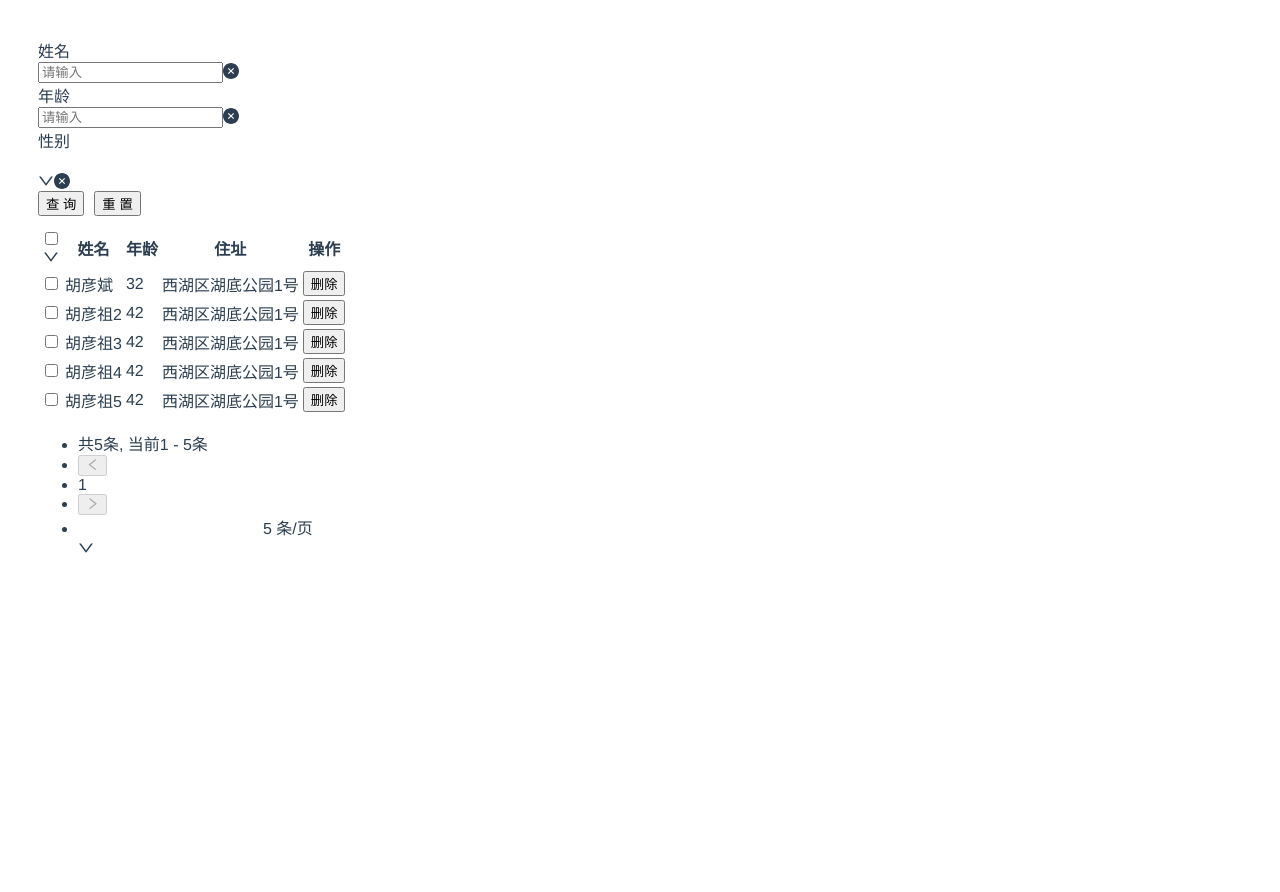
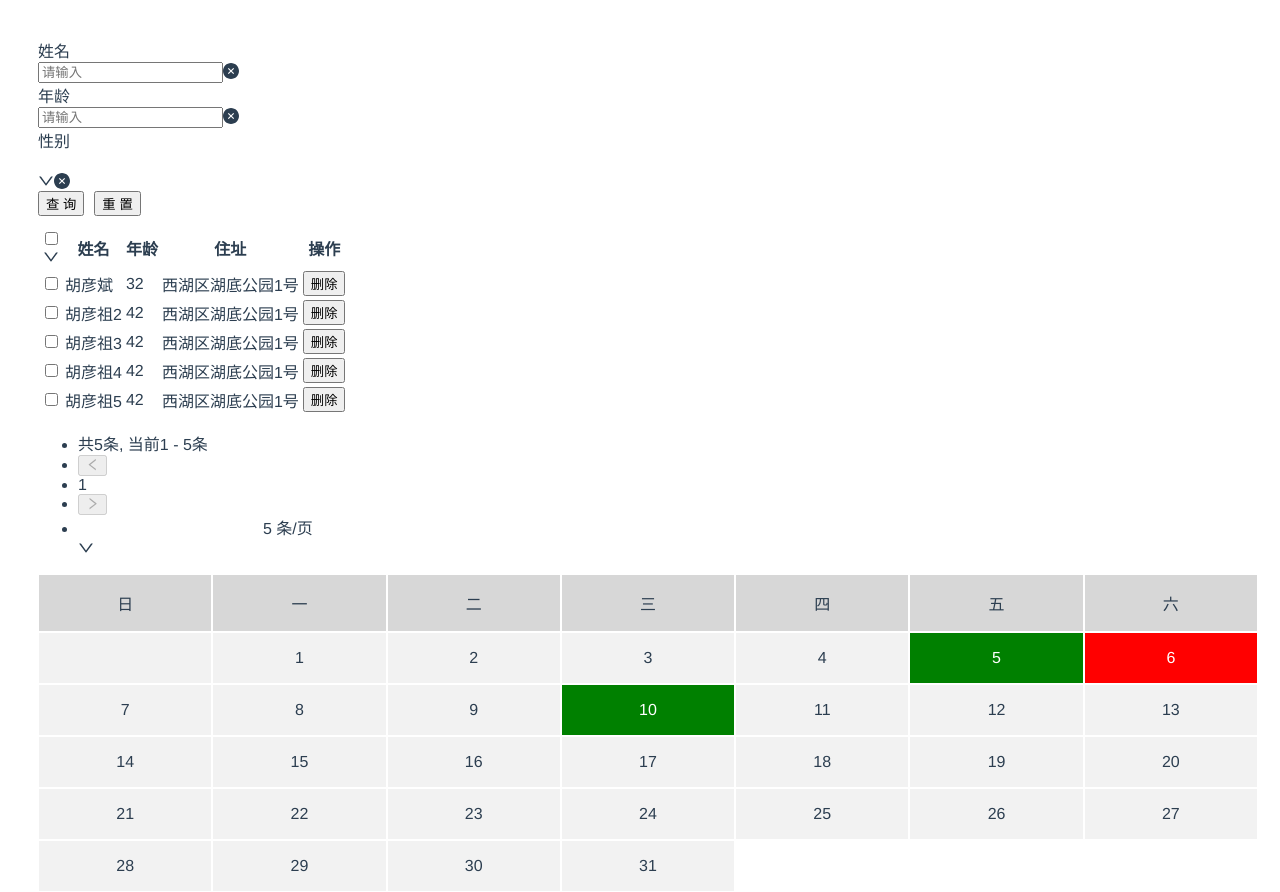
Before and after one commit to newDayStudy/vite-vue, a Vue app: page /#/home in a window 1280 px wide. Before the commit the page ends 808 px from the top, so only its background shows below. Built offline with nearby package versions, Linux system fonts and the light colour scheme.

Commit message:
feat: 日历组件

```diff
--- /dev/null
+++ b/src/components/calender/index.vue
@@ -0,0 +1,128 @@
+<script setup>
+import { computed } from "vue";
+import { getDate, getDay, copy, getDateObj, zeroFill } from "./utils";
+
+const emits = defineEmits(["click"]);
+
+const week = [
+  { label: "日", value: 7 },
+  { label: "一", value: 1 },
+  { label: "二", value: 2 },
+  { label: "三", value: 3 },
+  { label: "四", value: 4 },
+  { label: "五", value: 5 },
+  { label: "六", value: 6 },
+];
+
+const $props = defineProps({
+  date: {
+    type: String,
+    required: true,
+    default: "2022-08-01",
+  },
+  success: {
+    type: Array,
+    default: () => ["2022-08-05", "2022-08-10"],
+  },
+  error: {
+    type: Array,
+    default: () => ["2022-08-06"],
+  },
+});
+
+const successArr = computed(() => {
+  return $props.success.map((item) => getDateObj(item).day);
+});
+
+const errorArr = computed(() => {
+  return $props.error.map((item) => getDateObj(item).day);
+});
+
+const days = computed(() => {
+  const days = getDate($props.date);
+  const week = getDay($props.date);
+  const { year, month } = getDateObj($props.date);
+  const dayArr = Array.from(new Array(days), (item, index) => index + 1);
+
+  const copyArr = copy(dayArr);
+
+  if (week <= 6) {
+    for (let i = 0; i < week; i++) {
+      copyArr.unshift("");
+    }
+  }
+  return copyArr.map((item) => {
+    return {
+      label: item,
+      value: year + "-" + zeroFill(month) + "-" + zeroFill(item),
+    };
+  });
+});
+
+const onClickDay = (dayObj) => {
+  if (dayObj.label == "") return;
+  alert("你点击了" + dayObj.value);
+  emits("click", dayObj);
+};
+</script>
+
+<template>
+  <div class="calender">
+    <div class="calender-block">
+      <div
+        v-for="item in week"
+        :key="item.value"
+        class="calender-block-name week"
+      >
+        <slot name="head" :week="item">
+          <span>{{ item.label }}</span>
+        </slot>
+      </div>
+    </div>
+    <div class="calender-block">
+      <div
+        v-for="(item, index) in days"
+        :key="index"
+        class="calender-block-name"
+        :class="{
+          'block-day-success': successArr.includes(item.label),
+          'block-day-error': errorArr.includes(item.label),
+        }"
+        @click="onClickDay(item)"
+      >
+        <slot name="content" :day="item">
+          <span>{{ item.label }}</span>
+        </slot>
+      </div>
+    </div>
+  </div>
+</template>
+
+<style lang="scss" scoped>
+.calender {
+  cursor: pointer;
+  &-block {
+    display: flex;
+    flex-wrap: wrap;
+    &-name {
+      box-sizing: border-box;
+      width: calc(100% / 7);
+      padding: 16px 14px;
+      text-align: center;
+      border: 1px solid #fff;
+      background-color: #f2f2f2;
+      &.week {
+        background-color: #d7d7d7;
+      }
+      &.block-day-success {
+        background-color: green;
+        color: #fff;
+      }
+      &.block-day-error {
+        background-color: #f00;
+        color: #fff;
+      }
+    }
+  }
+}
+</style>
--- /dev/null
+++ b/src/components/calender/utils.js
@@ -0,0 +1,51 @@
+export function getDateObj(dateString) {
+  if (dateString) {
+    if (dateString.indexOf("-") > -1) {
+      const [year, month, day] = dateString.split("-");
+      return {
+        year,
+        month: parseInt(month) - 1,
+        day: parseInt(day),
+      };
+    } else if (dateString.indexOf("/") > -1) {
+      const [year, month, day] = dateString.split("/");
+      return {
+        year,
+        month: parseInt(month) - 1,
+        day: parseInt(day),
+      };
+    }
+  } else {
+    const date = new Date();
+    const year = date.getFullYear();
+    const month = date.getMonth() + 1;
+    const day = date.getDate();
+    return {
+      year,
+      month,
+      day,
+    };
+  }
+}
+
+export function getDate(dateString) {
+  const { year, month } = getDateObj(dateString);
+  return new Date(year, month, 0).getDate();
+}
+
+export function getDay(dateString) {
+  const { year, month } = getDateObj(dateString);
+  return new Date(year, month, 1).getDay();
+}
+
+export function copy(arr) {
+  const newArr = [];
+  arr.forEach((item) => {
+    newArr.push(item);
+  });
+  return newArr;
+}
+
+export function zeroFill(value) {
+  return value > 9 ? value : "0" + value;
+}
--- a/src/components/table/Table.vue
+++ b/src/components/table/Table.vue
@@ -98,7 +98,6 @@ defineExpose({
     :custom-row="customRow"
     @change="onChange"
   >
-    <slot></slot>
   </a-table>
 </template>
 
--- a/src/config/Antd.js
+++ b/src/config/Antd.js
@@ -8,6 +8,7 @@ import {
   Input,
   Form,
   Table,
+  Card,
 } from "ant-design-vue";
 function antdRegisterComponent(app) {
   app
@@ -19,6 +20,7 @@ function antdRegisterComponent(app) {
     .use(Checkbox)
     .use(Input)
     .use(Form)
+    .use(Card)
     .use(Table);
 }
 export default antdRegisterComponent;
--- a/src/views/HomeCom.vue
+++ b/src/views/HomeCom.vue
@@ -2,6 +2,7 @@
 import { reactive, ref, unref, h } from "vue";
 import Table from "@/components/table/Table.vue";
 import Form from "@/components/form/Form.vue";
+import Calendar from "@/components/calender";
 import { Button } from "ant-design-vue";
 const tableRef = ref();
 const state = reactive({
@@ -151,6 +152,10 @@ const selections = reactive([
     onSelect: deleteRow,
   },
 ]);
+
+const onCalendar = (dayObj) => {
+  console.log(dayObj);
+};
 </script>
 
 <template>
@@ -166,6 +171,9 @@ const selections = reactive([
       @change="change"
     >
     </Table>
+    <a-card>
+      <Calendar @click="onCalendar" />
+    </a-card>
   </a-layout>
 </template>
 
```
